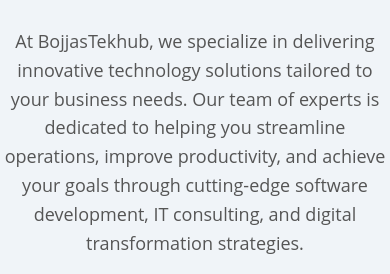
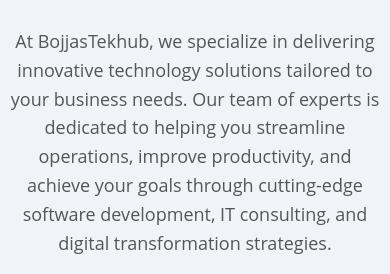
Before and after one commit to PraveenBojja83/bojjastekhub-company-website, a plain HTML site: page about.html in a window 390 px wide. Shown: the part 512-786 px from the top of the page. Drawn offline with Linux system fonts and the light colour scheme.

Commit message:
Update styles mobile view

```diff
--- a/style.css
+++ b/style.css
@@ -13,6 +13,15 @@
     padding: 0px;
     height: auto;
 }
+
+/* Mobile view adjustment */
+@media (max-width: 768px) {
+    .container, .MainPagecontainer {
+        max-width: 100%;
+        padding: 0 8px;
+    }
+}
+
 
 /* Header styling */
 header {
```
